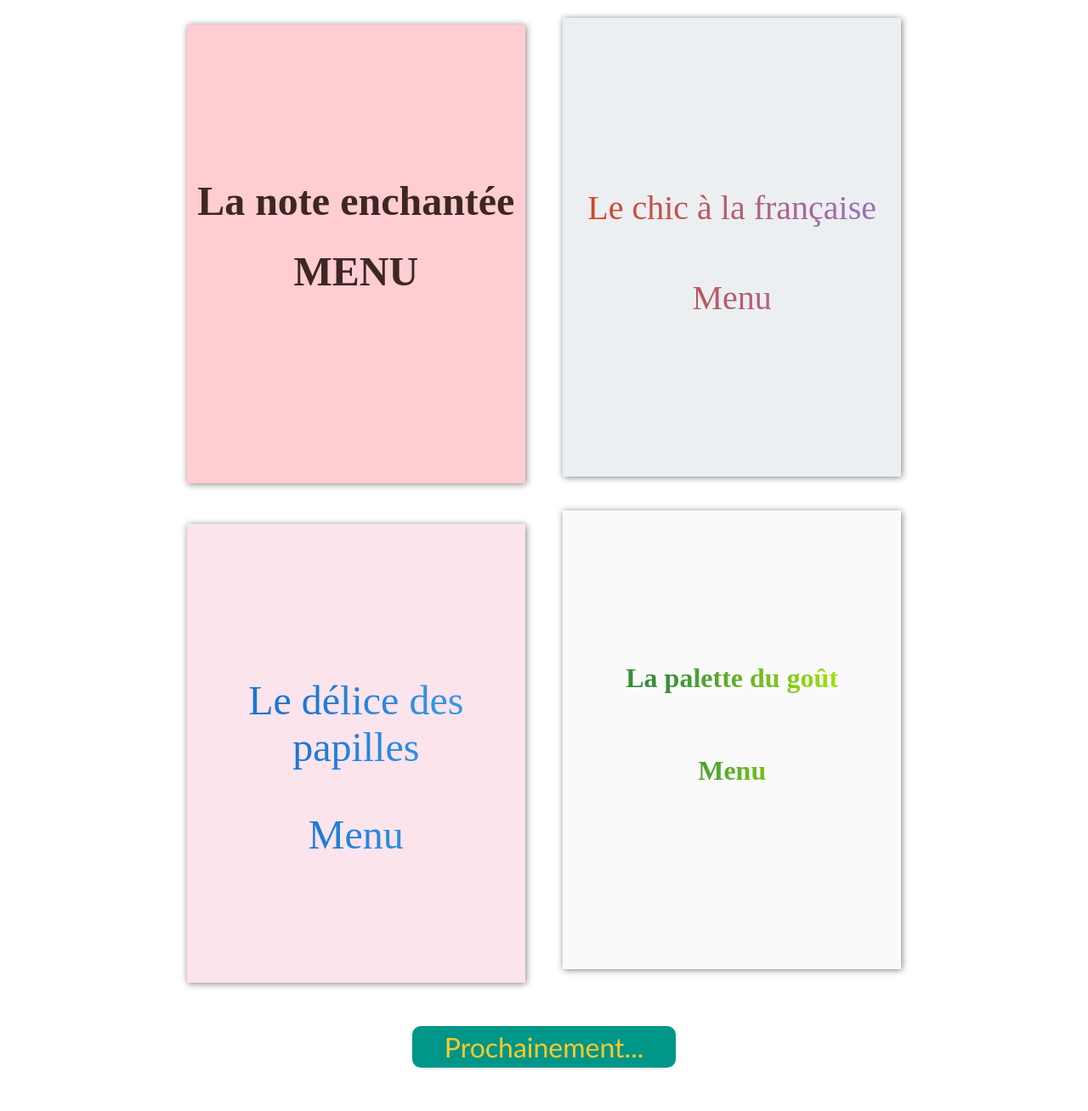
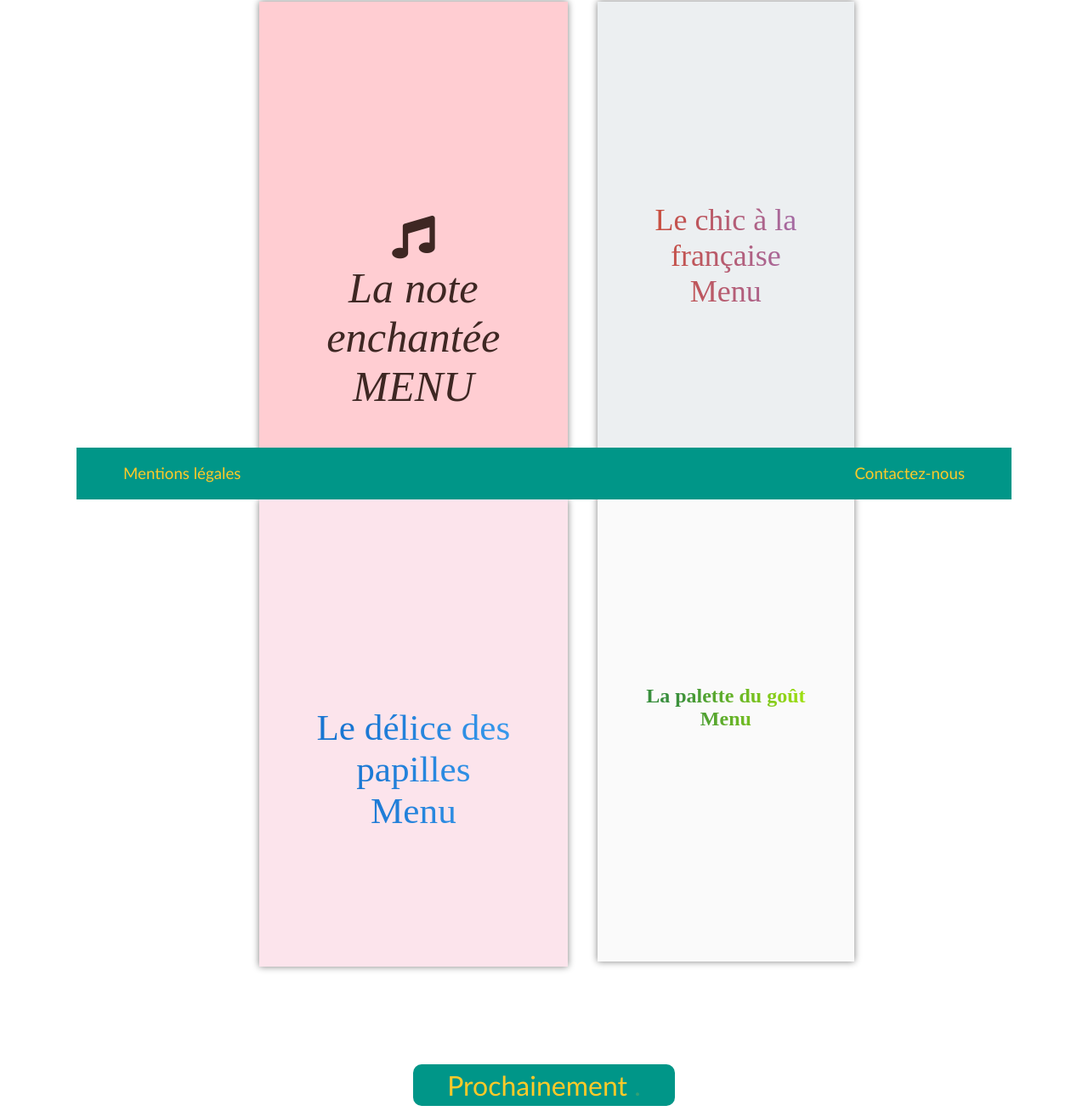
Before and after one commit to YansYansYans/ProjetFood, a plain HTML site: page index.html in a window 1280 px wide. Shown: the part 212-1520 px from the top of the page at 85% size. Drawn offline with Linux system fonts and the light colour scheme.

Commit message:
Design Final Page Principale

```diff
--- a/index.html
+++ b/index.html
@@ -9,8 +9,6 @@
 
 <body>
 
-
-<div class="site">
 
 <!------------------------------------------------------------- HEADER ---------------------------------------------------------------->
 <header>
@@ -28,47 +26,45 @@
 
 <!---------------------------------------------------------- BLOCK MAIN --------------------------------------------------------------->
 <div id="blockmain">
-	<div class="blockleft">
+	<div class="left">
 		<section class="menu1">
 			<a href="note.html">
-				<h3>
+				<p>
+					<i class="fas fa-music" aria-hidden="true"></i>
+					<br>
 					La note enchantée
-				</h3>
-				<h2>
+					<br>
 					MENU
-				</h2>
+				</p>
 			</a>
 		</section>
 		<section class="menu2">
 			<a href="delice.html">
-				<h3>
+				<p>
 					Le délice des papilles
-				</h3>
-				<h2>
+					<br>
 					Menu
-				</h2>
+				</p>
 			</a>
 		</section>
 	</div>
-	<div class="blockright">
+	<div class="right">
 		<section class="menu3">
 			<a href="chic.html">
-				<h3>
+				<p>
 					Le chic à la française
-				</h3>
-				<h2>
+					<br>
 					Menu
-				</h2>
+				</p>
 			</a>
 		</section>
 		<section class="menu4">
 			<a href="palette.html">
-				<h3>
+				<p>
 					La palette du goût
-				</h3>
-				<h2>
+					<br>
 					Menu
-				</h2>
+				</p>
 			</a>
 		</section>
 	</div>
@@ -80,10 +76,11 @@
 
 
 <!--------------------------------------------------------- BOUTON PROCHAINEMENT ------------------------------------------------------>
-<div class="bouton">
-		<h2>
-			Prochainement...
-		</h2>
+<div class="box5">
+	<mark>
+		Prochainement
+		<span class="btn"> .</span>
+	</mark>
 </div>
 <!--------------------------------------------------------FIN BOUTON PROCHAINEMENT ---------------------------------------------------->
 
@@ -95,18 +92,18 @@
 <footer>
 	<div class="mention">
 		<h3>
-			<a href="mention.html">Mentions légales</a>
+			<a href="mention.html" title="Cliquez pour voir les mentions légales">Mentions légales</a>
 		</h3>
 	</div>
 	<div class="contact">
 		<h3>
-			<a href="mailto:ohmyfood@gmail.com">Contactez-nous</a>
+			<a href="mailto:ohmyfood@gmail.com" title="Envoyer un Email">Contactez-nous</a>
 		</h3>
 	</div>
 </footer>
 <!------------------------------------------------------------- FIN FOOTER ------------------------------------------------------------>
 
-</div>
+
 </body>
 
 </html>
```
Also changed, not shown: writting-sass/package.json (added, +11 -0 lines), css/style.css, writting-sass/base/_base.scss (added), writting-sass/base/_typography.scss (added), writting-sass/composants/_buttons.scss (added), writting-sass/layout/_container.scss (added), writting-sass/layout/_form.scss (added), writting-sass/layout/_hearder.scss (added), writting-sass/layout/_nav.scss (added), writting-sass/pages/_about.scss (added), writting-sass/pages/_project.scss (added), writting-sass/pages/_work.scss (added), writting-sass/utils/_extensions.scss (added), writting-sass/utils/_functions.scss (added), 2 more files.
